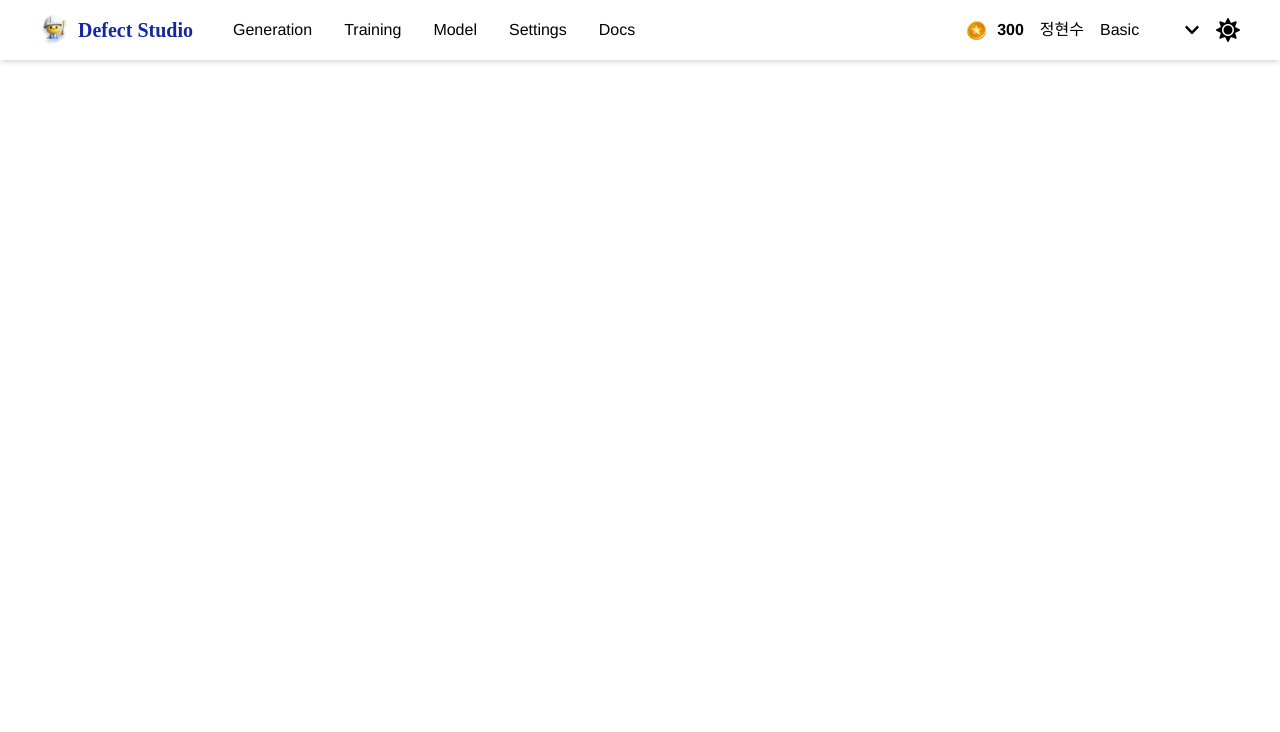
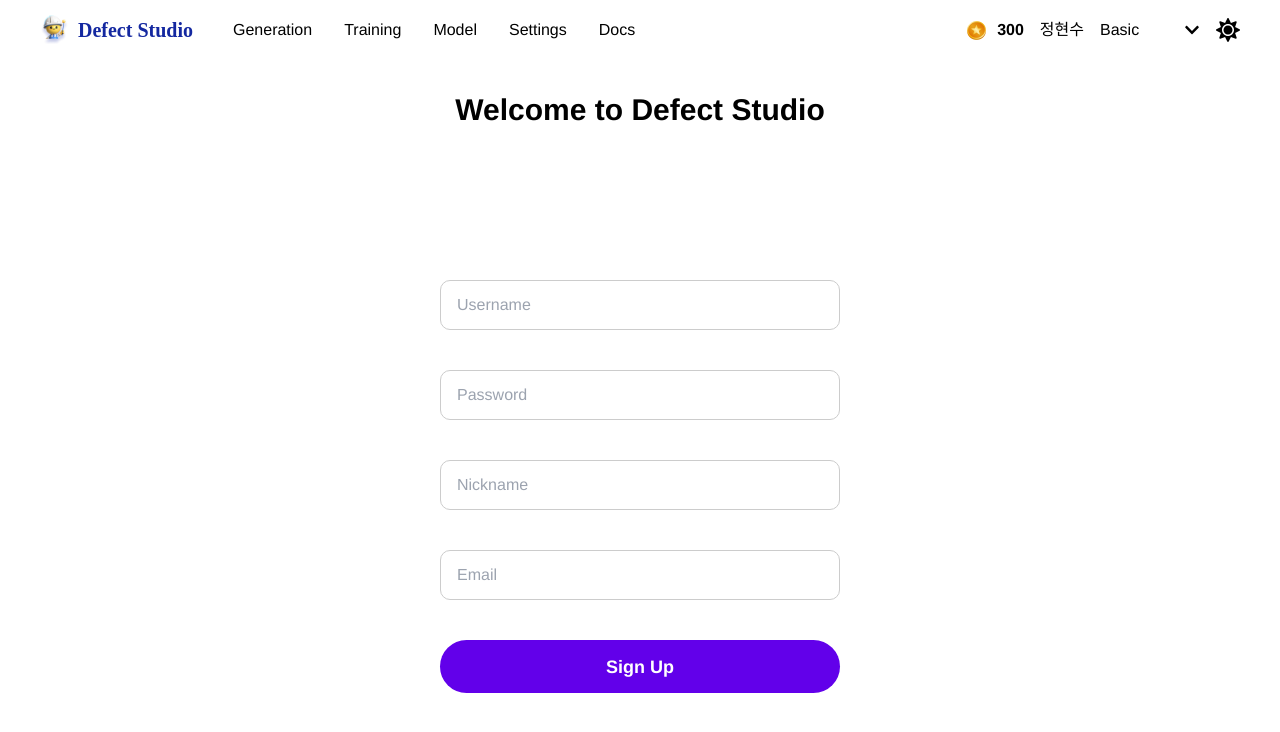
Before and after one commit to tnwls000/DefectStudio, a React (Vite) app in the folder frontend/: page /signup in a window 1280 px wide. Shown: the top 732 px of the page. Built offline with nearby package versions, Linux system fonts and the light colour scheme; a web font is replaced by a local one.

Commit message:
[#17] feature : 전체적인 형식 구현. react-hook-form 추가

```diff
--- a/frontend/package.json
+++ b/frontend/package.json
@@ -17,6 +17,7 @@
     "axios": "^1.7.5",
     "react": "^18.3.1",
     "react-dom": "^18.3.1",
+    "react-hook-form": "^7.53.0",
     "react-icons": "^5.3.0",
     "react-router-dom": "^6.26.1"
   },
--- a/frontend/src/App.tsx
+++ b/frontend/src/App.tsx
@@ -7,6 +7,7 @@
 import Settings from './pages/Settings';
 import Docs from './pages/Docs';
 import Login from './pages/Login';
+import Signup from './pages/Signup';
 
 function App() {
   return (
@@ -15,6 +16,7 @@
       <Routes>
         <Route path="/" element={<Home />} />
         <Route path="/login" element={<Login />} />
+        <Route path="/signup" element={<Signup />} />
         <Route path="/generation/*" element={<Generation />} />
         <Route path="/training" element={<Training />} />
         <Route path="/model" element={<Model />} />
--- /dev/null
+++ b/frontend/src/pages/Signup.tsx
@@ -0,0 +1,69 @@
+import { useForm } from 'react-hook-form';
+
+const Signup = () => {
+  const {
+    register,
+    handleSubmit,
+    formState: { errors }
+  } = useForm();
+
+  const onSubmit = handleSubmit((data) => {
+    console.log(data);
+  });
+
+  return (
+    <div className="w-full h-full min-h-[1024px] relative overflow-hidden bg-white">
+      <p className="absolute left-1/2 top-8 transform -translate-x-1/2 text-2xl sm:text-3xl font-black text-center text-black">
+        Welcome to Defect Studio
+      </p>
+      <form
+        onSubmit={handleSubmit(onSubmit)}
+        className="flex flex-col absolute top-[200px] left-1/2 transform -translate-x-1/2"
+      >
+        <input
+          {...register('username', { required: 'Username is required' })}
+          type="text"
+          placeholder="Username"
+          className={`w-[90%] min-w-[400px] my-5 max-w-[400px] h-[50px] px-4 rounded-[10px] border ${errors.username ? 'border-red-500' : 'border-[#ccc]'} text-sm sm:text-base text-[#808080] focus:outline-none`}
+        />
+        {errors.username && <p className="text-red-500 text-sm">{errors.username.message}</p>}
+
+        <input
+          {...register('password', { required: 'Password is required' })}
+          type="password"
+          placeholder="Password"
+          className={`w-[90%] min-w-[400px] my-5 max-w-[400px] h-[50px] px-4 rounded-[10px] border ${errors.password ? 'border-red-500' : 'border-[#ccc]'} text-sm sm:text-base text-[#808080] focus:outline-none`}
+        />
+        {errors.password && <p className="text-red-500 text-sm">{errors.password.message}</p>}
+
+        <input
+          {...register('nickname', { required: 'Nickname is required' })}
+          type="text"
+          placeholder="Nickname"
+          className={`w-[90%] min-w-[400px] my-5 max-w-[400px] h-[50px] px-4 rounded-[10px] border ${errors.nickname ? 'border-red-500' : 'border-[#ccc]'} text-sm sm:text-base text-[#808080] focus:outline-none`}
+        />
+        {errors.nickname && <p className="text-red-500 text-sm">{errors.nickname.message}</p>}
+
+        <input
+          {...register('email', {
+            required: 'Email is required',
+            pattern: { value: /^\S+@\S+$/i, message: 'Invalid email address' }
+          })}
+          type="email"
+          placeholder="Email"
+          className={`w-[90%] min-w-[400px] my-5 max-w-[400px] h-[50px] px-4 rounded-[10px] border ${errors.email ? 'border-red-500' : 'border-[#ccc]'} text-sm sm:text-base text-[#808080] focus:outline-none`}
+        />
+        {errors.email && <p className="text-red-500 text-sm">{errors.email.message}</p>}
+
+        <button
+          type="submit"
+          className="w-[90%] min-w-[400px] my-5 max-w-[400px] h-[53px] rounded-[100px] bg-[#6200ea] text-lg font-black text-center text-white focus:outline-none"
+        >
+          Sign Up
+        </button>
+      </form>
+    </div>
+  );
+};
+
+export default Signup;
```
Also changed, not shown: 1 other file (tests, documents, lock files or other folders).
